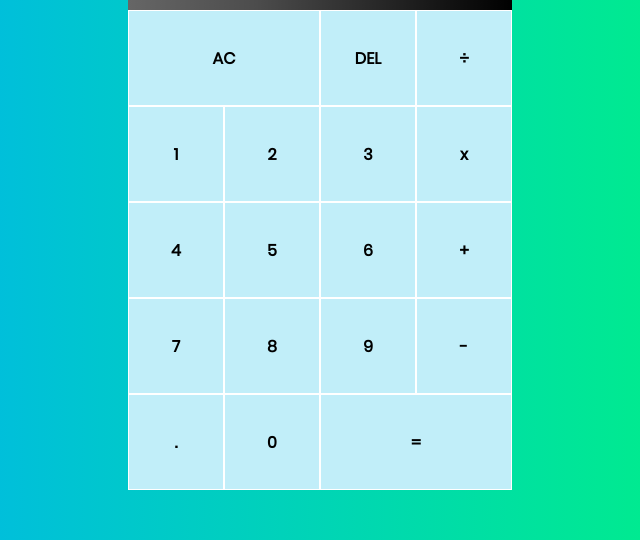
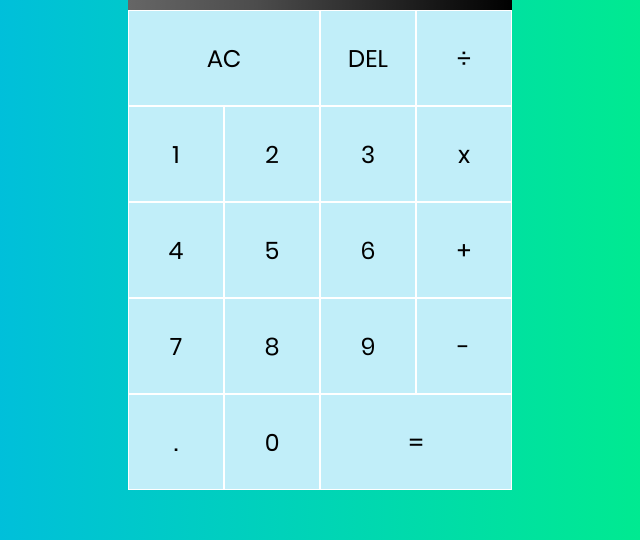
Before and after one commit to AliZgheib/Calculator, a plain HTML site: page index.html in a window 1280 px wide. Shown: the part 230-770 px from the top of the page, 320-960 px from the left. Drawn offline with Linux system fonts and the light colour scheme.

Commit message:
Add files via upload

```diff
--- a/style.css
+++ b/style.css
@@ -70,9 +70,9 @@ button{
     cursor:pointer;
     background-color: rgba(131, 221, 243, 0.5);
 
-    font-size: 1em;
+    font-size: 1.5em;
     color:black;
-    font-weight: bold;
+
     border:1px solid white;
 
 
```
